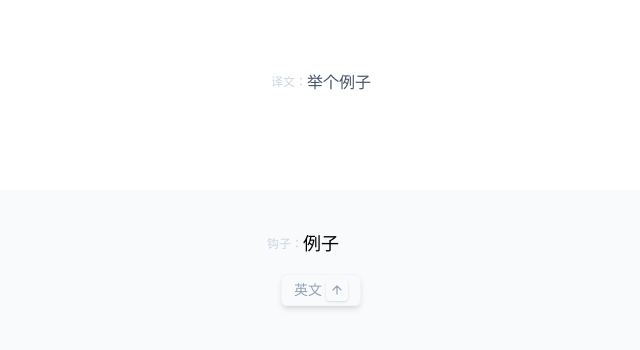
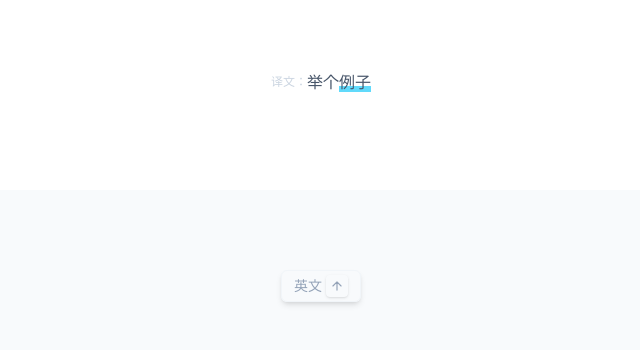
Before and after one commit to StrangeTown/just_recite_web, a React app: page / in a window 1280 px wide. Shown: the part 310-660 px from the top of the page, without its empty margins (319-959 px from the left). Built offline with nearby package versions, Linux system fonts and the light colour scheme.

Commit message:
add highlight for hook text

```diff
--- a/src/App.css
+++ b/src/App.css
@@ -36,3 +36,20 @@
     transform: rotate(360deg);
   }
 }
+
+
+.highlighter {
+  position: relative;
+}
+.highlighter::before {
+  content: "";
+  position: absolute;
+  top: calc(80% - 2px);
+  left: 0;
+  width: 100%;
+  height: 6px;
+  background-color: #61dafb;
+  animation: highlighter 2s infinite;
+  transform-origin: left;
+  z-index: -1;
+}
--- /dev/null
+++ b/src/pages/Recite/WorkArea/Translation/index.tsx
@@ -0,0 +1,33 @@
+import { useTranslation } from "react-i18next";
+
+interface ITranslationProps {
+	string?: string;
+	keyText?: string;
+}
+const Translation = ({ string, keyText = "" }: ITranslationProps) => {
+	// keyText = 'nba'
+	// string = 'I like nba'
+	// const finalValue = 'I like <span>nba</span>'
+	const finalValue =
+		string?.replace(
+			new RegExp(keyText, "gi"),
+			"<span class='highlighter'>$&</span>"
+		) || "";
+
+	const { t } = useTranslation();
+	return (
+		<div className="flex items-start">
+			<div className="text-slate-300 text-xs min-w-max leading-6">
+				{t("translation")}
+			</div>
+			<div
+				className="text-slate-600 text-base"
+				dangerouslySetInnerHTML={{
+					__html: finalValue,
+				}}
+			></div>
+		</div>
+	);
+};
+
+export default Translation;
--- a/src/pages/Recite/WorkArea/index.tsx
+++ b/src/pages/Recite/WorkArea/index.tsx
@@ -5,6 +5,7 @@ import { tStringItem } from "../../../data";
 import { useTranslation } from "react-i18next";
 import { selectEnFont } from "../../../store/slices/settingSlice";
 import { useAppSelector } from "../../../store/hooks";
+import Translation from "./Translation";
 
 interface IWorkAreaProps {
 	item: tStringItem;
@@ -42,9 +43,9 @@ const WorkArea = ({
 		};
 	}, [handleDisplayClick, handleNotClick, handleOkClick]);
 
-	const {t} = useTranslation();
+	const { t } = useTranslation();
 
-	const enFont = useAppSelector(selectEnFont)
+	const enFont = useAppSelector(selectEnFont);
 
 	interface IEnFonts {
 		[key: string]: string;
@@ -69,42 +70,26 @@ const WorkArea = ({
 				)}
 			</div>
 
-			{/* Keys */}
+			{/* Tanslation */}
 			<div className="flex flex-col items-center p-4">
-				<div className="mt-2 flex items-start">
-					<div className="text-slate-300 text-xs min-w-max leading-6">{t('translation')}</div>
-					<div className="text-slate-600 text-base">{item.zh}</div>
-				</div>
+				<Translation string={item.zh} keyText={item.hook?.text} />
 			</div>
 
 			{/* Action Buttons */}
 			<div className="w-full h-72 flex justify-center mt-20">
-				<div className="w-full flex flex-col items-center bg-slate-50 p-10 rounded-tl-[20px] rounded-tr-[20px]">
-					<div className="flex items-center relative">
-						{/* left of the text */}
-						<div className="text-slate-300 text-xs absolute bottom-0 transform -translate-x-full h-full flex items-center w-max">
-							{t('hook')}
-						</div>
-
-						<div className="text-lg">{item.hook?.text}</div>
-					</div>
-
-					<div className="mt-4">
+				<div className="w-full flex flex-col items-center bg-slate-50 p-10 pt-20 rounded-tl-[20px] rounded-tr-[20px]">
+					<div className="">
 						{answerVisible ? (
 							<div className="flex justify-center gap-6">
 								<ReciteButton onClick={handleNotClick}>
 									<div className="flex items-center gap-1">
-										<div className="w-max">
-											{t('notRemember')}
-										</div>
+										<div className="w-max">{t("notRemember")}</div>
 										<ArrowLeftKey />
 									</div>
 								</ReciteButton>
 								<ReciteButton onClick={handleOkClick}>
 									<div className="flex items-center gap-1">
-										<div className="w-max">
-											{t('remember')}
-										</div>
+										<div className="w-max">{t("remember")}</div>
 										<ArrowRightKey />
 									</div>
 								</ReciteButton>
@@ -113,9 +98,7 @@ const WorkArea = ({
 							<div className="flex justify-center">
 								<ReciteButton onClick={handleDisplayClick}>
 									<div className="flex items-center gap-1">
-										<div className="w-max">
-											{t('display')}
-										</div>
+										<div className="w-max">{t("display")}</div>
 										<ArrowUpKey />
 									</div>
 								</ReciteButton>
```
